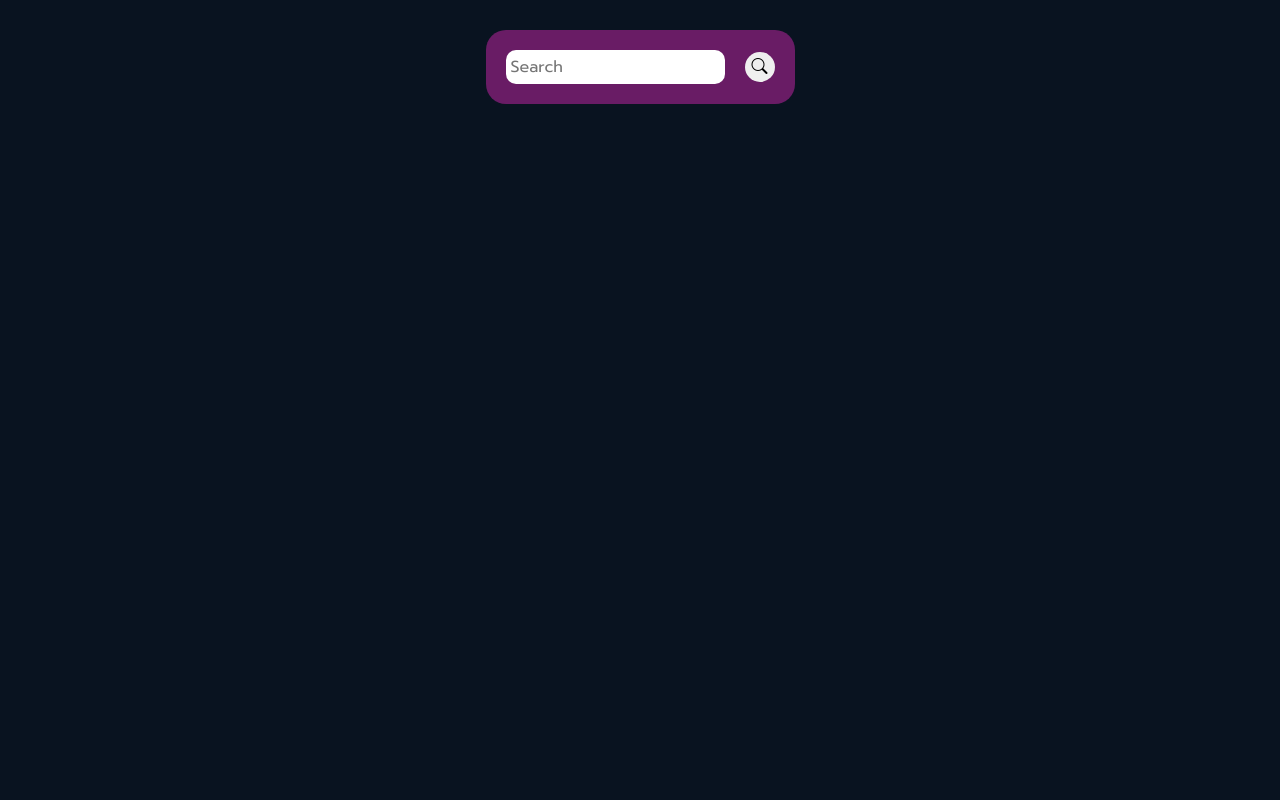
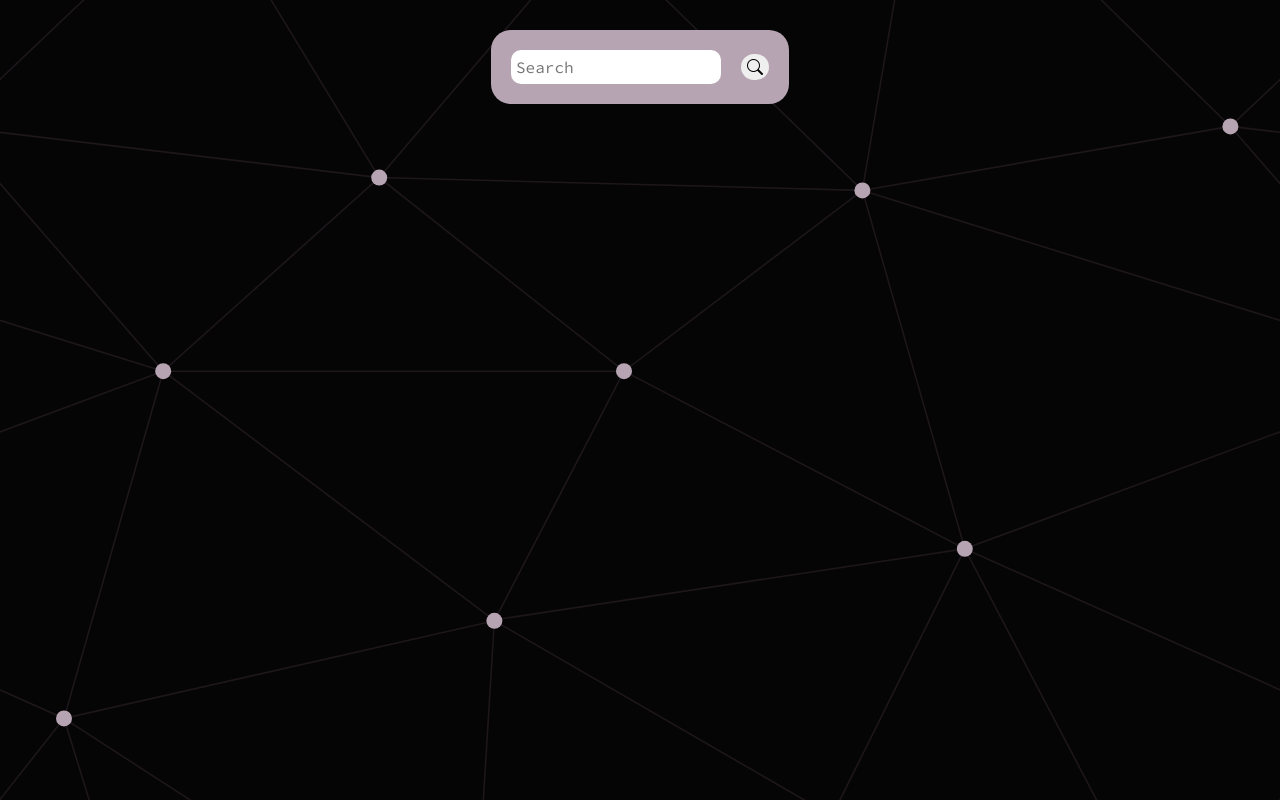
Before and after one commit to maryannintech/github-search-acc, a React (Create React App) app: page / in a window 1280 px wide. Built offline with nearby package versions, Linux system fonts and the light colour scheme.

Commit message:
change color palette

```diff
--- a/src/App.css
+++ b/src/App.css
@@ -1,13 +1,16 @@
 :root {
-  --background-color: #091320;
-  --primary-color: #691C65;
-  --secondary-color: #140D05;
-  --accent-color: #30B537;
-  --text-color: #FBFCFE;
+  --background-color: #050505;
+  --primary-color: #B7A4B2;
+  --secondary-color: #1D161B;
+  --accent-color: #BCA9B7;
+  --text-color: #FAFAFA;
 }
 
 .body {
   background-color: var(--background-color);
   padding: 30px;
   height: 100vh;
+  background-image: url(bg-github-search.svg);
+  background-position: center;
+  background-size: cover;
 }
--- a/src/SearchGithubUser.css
+++ b/src/SearchGithubUser.css
@@ -1,15 +1,15 @@
-@import url("https://fonts.googleapis.com/css2?family=Prompt:wght@400;500;600;700&display=swap");
+@import url('https://fonts.googleapis.com/css2?family=Source+Code+Pro:wght@400;500;600;700&display=swap');
 
 * {
-  font-family: "Prompt", sans-serif;
+  font-family: 'Source Code Pro', monospace;
 }
 
 :root {
-  --background-color: #091320;
-  --primary-color: #691c65;
-  --secondary-color: #140d05;
-  --accent-color: #30b537;
-  --text-color: #fbfcfe;
+  --background-color: #050505;
+  --primary-color: #B7A4B2;
+  --secondary-color: #1D161B;
+  --accent-color: #BCA9B7;
+  --text-color: #FAFAFA;
 }
 
 .container {
@@ -47,8 +47,9 @@ button {
   border-radius: 20px;
   text-align: center;
   border: none;
-  width: 30px;
-  height: 30px;
+  height: fit-content;
+  width: fit-content;
+  text-align: center;
 }
 
 .user-result {
```
Also changed, not shown: src/bg-github-search.svg (added).
